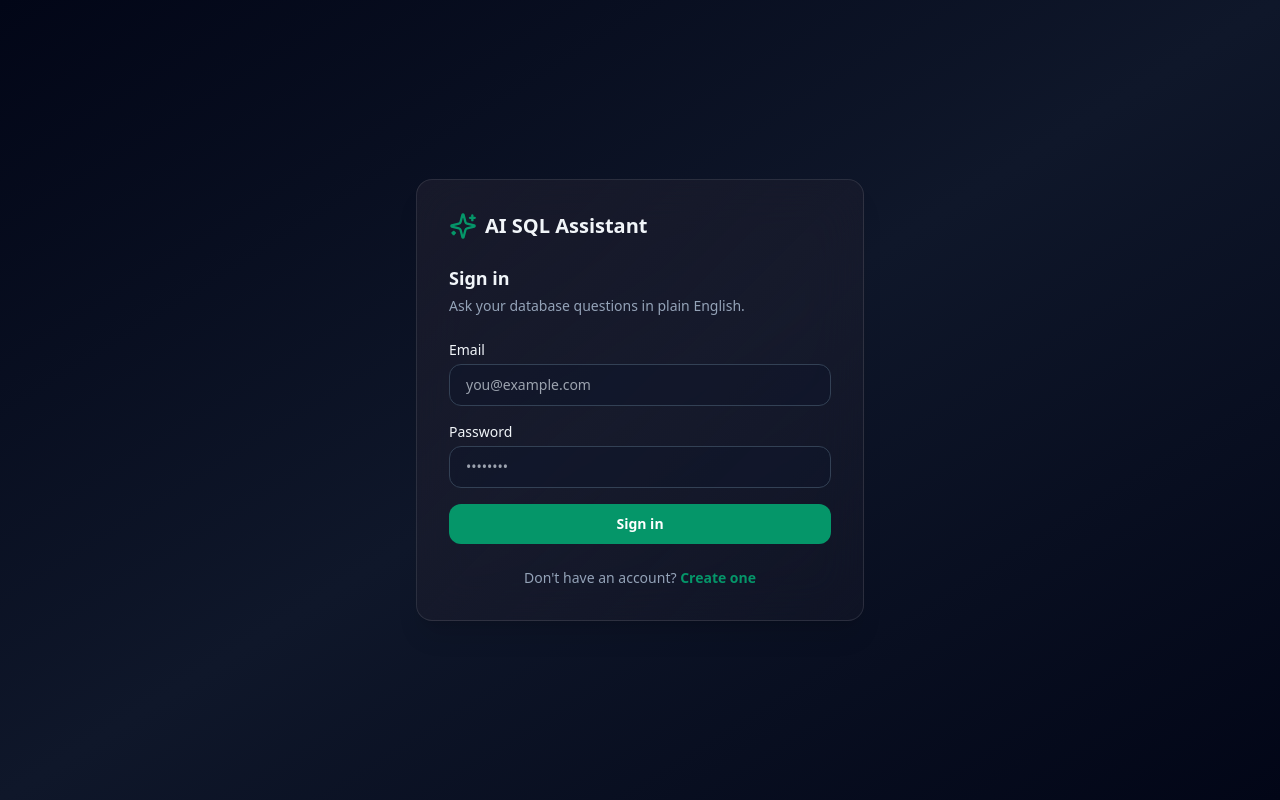
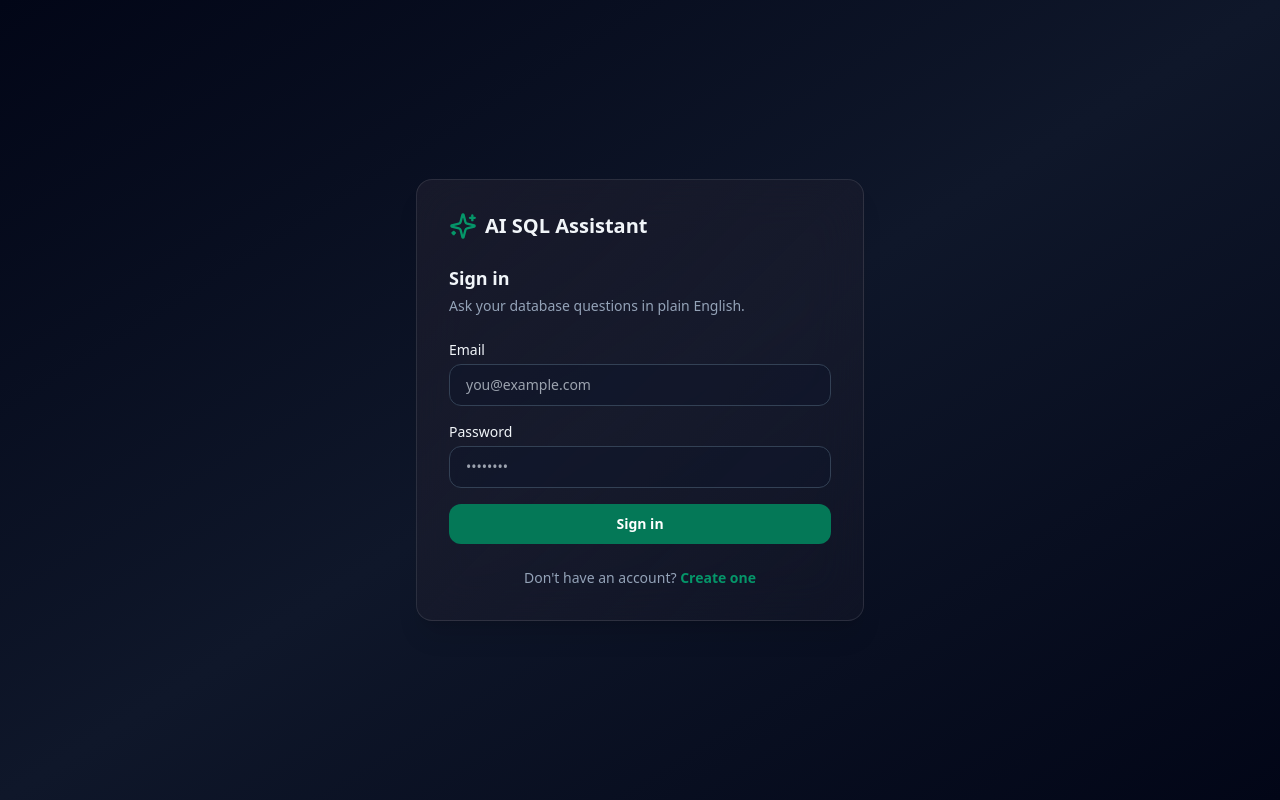
Before and after one commit to prasadchinthapalli09/ai-sql-assistant, a React (Vite) app in the folder client/: page /login in a window 1280 px wide. Built offline with nearby package versions, Linux system fonts and the light colour scheme; no server answers.

Commit message:
Change primary button background color

```diff
--- a/client/src/index.css
+++ b/client/src/index.css
@@ -16,7 +16,7 @@ body {
   }
 
   .btn-primary {
-    @apply inline-flex items-center justify-center gap-2 rounded-xl bg-brand-600 px-4 py-2.5 text-sm font-semibold text-white transition hover:bg-brand-700 disabled:opacity-50 disabled:cursor-not-allowed;
+    @apply inline-flex items-center justify-center gap-2 rounded-xl bg-brand-700 px-4 py-2.5 text-sm font-semibold text-white transition hover:bg-brand-800 disabled:opacity-50 disabled:cursor-not-allowed;
   }
 
   .btn-secondary {
```
